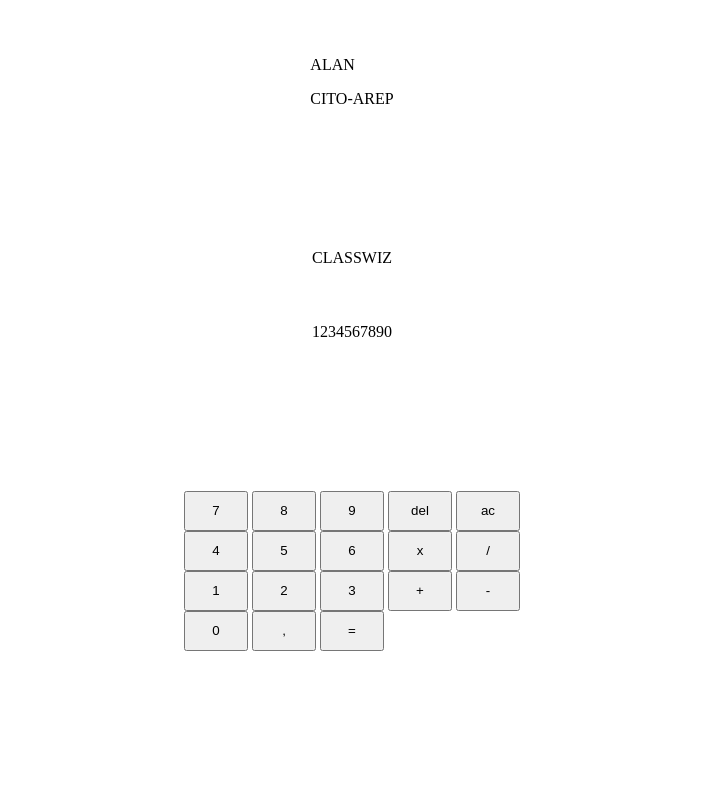
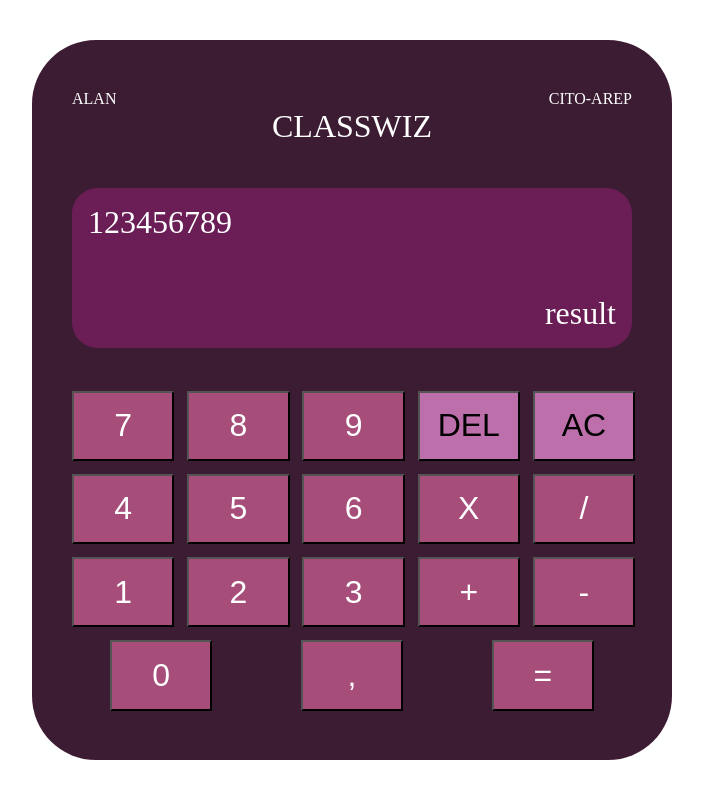
Before and after one commit to MrAkimo/Project-Calculator, a plain HTML site: page index.html in a window 1280 px wide. Shown: the whole page, without its empty margins (288-991 px from the left). Drawn offline with Linux system fonts and the light colour scheme.

Commit message:
add calculator structure to index add style to calculator

```diff
--- a/index.html
+++ b/index.html
@@ -8,40 +8,45 @@
 </head>
 <body>
     <div id="container">
-        <div id="title-texts">
-            <div>
+        <div id="container-texts">
+            <div id="title-texts">
                 <p>alan</p><p>cito-arep</p>
             </div>
-            <div>
+            <div id="subtitle">
                 <p>classwiz</p>
             </div>
         </div>
         <div id="display">
-            1234567890
+            <div id="to-calculate">
+                123456789
+            </div>
+            <div id="result">
+                result
+            </div>
         </div>
         <div id="keyboard">
-            <div id="line1">
+            <div id="line">
                 <button class="button" id="seven">7</button>
                 <button class="button" id="eight">8</button>
                 <button class="button" id="nine">9</button>
                 <button class="button" id="del">del</button>
                 <button class="button" id="ac">ac</button>
             </div>
-            <div id="line2">
+            <div id="line">
                 <button class="button" id="four">4</button>
                 <button class="button" id="five">5</button>
                 <button class="button" id="six">6</button>
                 <button class="button" id="multypli">x</button>
                 <button class="button" id="division">/</button>
             </div>
-            <div id="line3">
+            <div id="line">
                 <button class="button" id="">1</button>
                 <button class="button" id="">2</button>
                 <button class="button" id="">3</button>
                 <button class="button" id="">+</button>
                 <button class="button" id="">-</button>
             </div>
-            <div id="line4">
+            <div id="line-bottom">
                 <button class="button" id="">0</button>
                 <button class="button" id="">,</button>
                 <button class="button" id="">=</button>
--- a/style.css
+++ b/style.css
@@ -1,43 +1,108 @@
+html {
+    box-sizing: border-box;
+}
+*, *:before, *:after {
+    box-sizing: border-box;
+}
+
 html, body {
     height: 100%;
     margin: 0;
 }
 
 body {
-    box-sizing: border-box;
     justify-content: center;
     display: flex;
+    color: white;
 }
 
 #container {
     display: flex;
     flex-direction: column;
     align-items: center;
+    gap: 3vh;
     width: 50vw;
+    padding: 5vh;
+    background-color: rgb(59, 28, 50);
+    margin-top: 5vh;
+    margin-bottom: 5vh;
+    border-radius: 5vw;
+    justify-content:space-around;
+}
+
+#container-texts {
+    width: 100%;
 }
 
 #title-texts {
-    flex-grow: 1;
     display: flex;
-    flex-direction: column;
     align-items: center;
     justify-content: space-between;
-    margin: 5vh;
     text-transform: uppercase;
 }
 
+#subtitle{
+    text-align: center;
+    font-size: 2rem;
+    margin: 0;
+    text-transform: uppercase;
+}
+
+p {
+    margin: 0;
+}
+
 #display {
-    flex-grow: 1;
+    width: 100%;
+    height: 20vh;
+    background-color: rgb(106, 30, 85);
+    padding: 2vh;
+    display: flex;
+    flex-direction: column;
+    justify-content: space-between;
+    border-radius: 2vw;
+    font-size: 2rem;
+}
+
+#to-calculate{
+
+}
+
+#result {
+    align-self: self-end;
 }
 
 #keyboard {
-    flex-grow: 1;
+    width: 100%;
+    height: 40vh;
     display: flex;
     flex-direction: column;
-    margin: 5vh;
+    gap: 1vw;
+}
+
+#line, #line-bottom {
+    display: flex;
+    height: 100%;
+    width: 100%;
+    justify-content: space-around;
+    gap: 1vw;
 }
 
 .button {
-    width: 5vw;
-    height: 5vh;
+    min-width: 8vw;
+    min-height: 5vw;
+    background-color: rgb(166, 77, 121);
+    font-size: 2rem;
+    text-transform: uppercase;
+    color: white;
 }
+
+#del {
+    background-color: rgb(189, 111, 172);
+    color: black;
+}
+
+#ac {
+    background-color: rgb(189, 111, 172);
+    color: black;
+}
```
